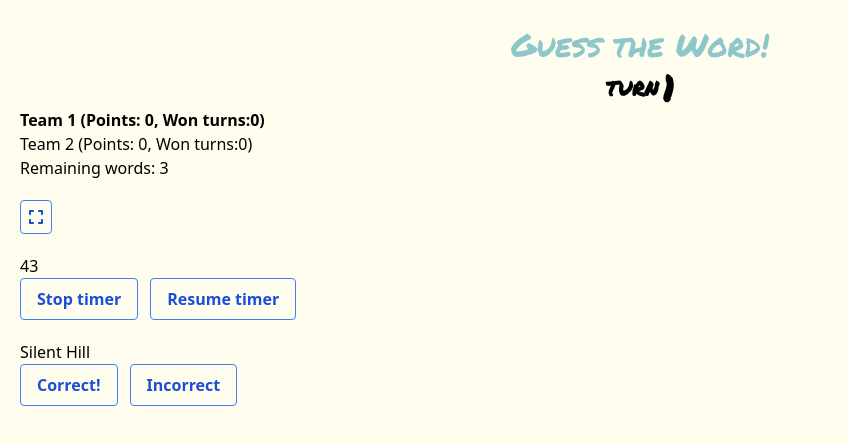
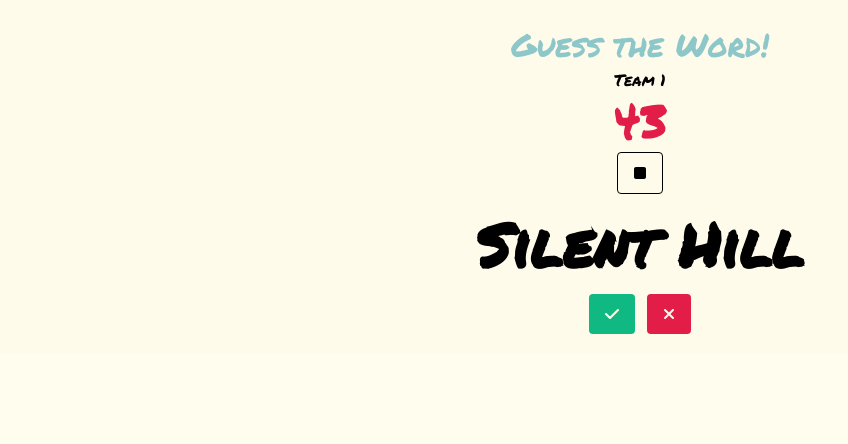
Before and after one commit to em-jose/guess-the-word, a React (Vite) app: page / in a window 1280 px wide. Both pictures are taken after a click on the button "Play!". Shown: the top 444 px of the page, without its empty margins (0-848 px from the left). Built offline with nearby package versions, Linux system fonts and the light colour scheme.

Commit message:
style: style text and buttons

```diff
--- a/src/components/Fullscreen.jsx
+++ b/src/components/Fullscreen.jsx
@@ -18,7 +18,7 @@
     return (
         <div className="my-5">
             <button
-                className="bg-transparent hover:bg-blue-500 text-blue-700 font-semibold hover:text-white py-1 px-2 border border-blue-500 hover:border-transparent rounded mr-3"
+                className="bg-transparent hover:bg-black text-black font-semibold hover:text-white py-1 px-2 border border-black hover:border-transparent rounded mr-3"
                 onClick={handleFullScreen}
             >
                 <FontAwesomeIcon icon={faExpand} />
--- a/src/components/GameInfo.jsx
+++ b/src/components/GameInfo.jsx
@@ -5,28 +5,31 @@
     remainingWords,
 }) => {
     return (
-        <div>
+        <div className="w-100">
             <ul>
                 <li className="font-bold text-marker flex justify-center items-center">
-                    <span className="text-xl uppercase mr-1">Turn</span>
-                    <span className="text-4xl">{currentTurn}</span>
+                    <span className="text-xl uppercase mr-1">Round</span>
+                    <span className="text-rose-600 text-4xl">
+                        {currentTurn}
+                    </span>
+                </li>
+                <li className="flex justify-center items-center">
+                    <span className="mr-1">Remaining words</span>
+                    <span className="text-rose-600">{remainingWords}</span>
                 </li>
                 {teams.map((team, i) => (
                     <li
                         key={i}
-                        className={`${i == currentTeam ? "current-team" : ""}`}
+                        className={`flex justify-center items-center ${
+                            i == currentTeam ? "current-team" : ""
+                        }`}
                     >
                         <span className="">
-                            {team.name} (Points: {team.points}, Won turns:
+                            {team.name} (Points: {team.points}, Won rounds:
                             {team.wonTurns})
                         </span>
                     </li>
                 ))}
-                <li>
-                    <span className="">
-                        Remaining words: {remainingWords}
-                    </span>
-                </li>
             </ul>
         </div>
     );
--- a/src/components/GuessTheWord.jsx
+++ b/src/components/GuessTheWord.jsx
@@ -191,17 +191,11 @@
     };
 
     return (
-        <div className="p-5">
+        <div className="p-5 bg-amber-50">
             <header>
                 <h1 className="title">Guess the Word!</h1>
-                <GameInfo
-                    currentTurn={currentTurn}
-                    teams={teams}
-                    remainingWords={words.length}
-                    currentTeam={currentTeam}
-                />
 
-                <Fullscreen />
+                {/* <Fullscreen /> */}
             </header>
 
             <main>
@@ -215,8 +209,15 @@
                     <div>
                         {isPlaying ? (
                             <div>
+                                <div className="flex justify-center items-center">
+                                    <span className="text-marker">
+                                        {teams[currentTeam].name}
+                                    </span>
+                                </div>
+
                                 <Timer
                                     timer={timer}
+                                    isRunning={isRunning}
                                     stopTimer={stopTimer}
                                     resumeTimer={resumeTimer}
                                 />
@@ -229,9 +230,15 @@
                                 />
                             </div>
                         ) : (
-                            <div>
+                            <div className="flex justify-center items-center flex-col">
+                                <GameInfo
+                                    currentTurn={currentTurn}
+                                    teams={teams}
+                                    remainingWords={words.length}
+                                    currentTeam={currentTeam}
+                                />
                                 <button
-                                    className="bg-blue-500 hover:bg-blue-700 text-white font-bold py-2 px-4 rounded"
+                                    className="bg-rose-600 hover:bg-rose-700 text-amber-50 font-bold py-2 px-4 rounded text-marker mt-5"
                                     onClick={initGame}
                                 >
                                     Play!
--- a/src/components/Timer.jsx
+++ b/src/components/Timer.jsx
@@ -1,19 +1,31 @@
-export const Timer = ({ timer, stopTimer, resumeTimer }) => {
+import { FontAwesomeIcon } from "@fortawesome/react-fontawesome";
+import { faClock, faStop, faPlay } from "@fortawesome/free-solid-svg-icons";
+
+export const Timer = ({ timer, isRunning, stopTimer, resumeTimer }) => {
     return (
-        <div>
-            <h2>{timer}</h2>
+        <div className="mt-1">
+            <div className="flex justify-center items-center">
+                <span className="text-marker text-rose-600 text-5xl">
+                    {timer}
+                </span>
+            </div>
+            <div className="flex justify-center items-center mt-2">
+                {isRunning ? (
                     <button
-                className="bg-transparent hover:bg-blue-500 text-blue-700 font-semibold hover:text-white py-2 px-4 border border-blue-500 hover:border-transparent rounded mr-3"
+                        className="bg-transparent text-black font-semibol py-2 px-4 border border-black rounded"
                         onClick={stopTimer}
                     >
-                <span>Stop timer</span>
+                        <FontAwesomeIcon icon={faStop} />
                     </button>
+                ) : (
                     <button
-                className="bg-transparent hover:bg-blue-500 text-blue-700 font-semibold hover:text-white py-2 px-4 border border-blue-500 hover:border-transparent rounded mr-3"
+                        className="bg-transparent text-black font-semibold py-2 px-4 border border-black rounded"
                         onClick={resumeTimer}
                     >
-                <span>Resume timer</span>
+                        <FontAwesomeIcon icon={faPlay} />
                     </button>
+                )}
+            </div>
         </div>
     );
 };
--- a/src/components/Words.jsx
+++ b/src/components/Words.jsx
@@ -1,3 +1,6 @@
+import { FontAwesomeIcon } from "@fortawesome/react-fontawesome";
+import { faCheck, faXmark } from "@fortawesome/free-solid-svg-icons";
+
 export const Words = ({
     words,
     currentWord,
@@ -6,20 +9,24 @@
 }) => {
     return (
         <div className="mt-5">
-            <p>{words[currentWord]}</p>
+            <div className="flex justify-center items-center">
+                <p className="text-marker font-bold text-6xl">
+                    {words[currentWord]}
+                </p>
+            </div>
             {words.length && (
-                <div>
+                <div className="flex justify-center items-center mt-5">
                     <button
-                        className="bg-transparent hover:bg-blue-500 text-blue-700 font-semibold hover:text-white py-2 px-4 border border-blue-500 hover:border-transparent rounded mr-3"
+                        class="bg-emerald-500 hover:bg-emerald-700 text-amber-50 font-bold py-2 px-4 rounded mr-3"
                         onClick={wordIsCorrect}
                     >
-                        Correct!
+                        <FontAwesomeIcon icon={faCheck} />
                     </button>
                     <button
-                        className="bg-transparent hover:bg-blue-500 text-blue-700 font-semibold hover:text-white py-2 px-4 border border-blue-500 hover:border-transparent rounded mr-3"
+                        className="bg-rose-600 hover:bg-rose-700 text-amber-50 font-bold py-2 px-4 rounded"
                         onClick={wordIsNotCorrect}
                     >
-                        Incorrect
+                        <FontAwesomeIcon icon={faXmark} />
                     </button>
                 </div>
             )}
```
Lines whose indentation alone changed are shown as unchanged.
